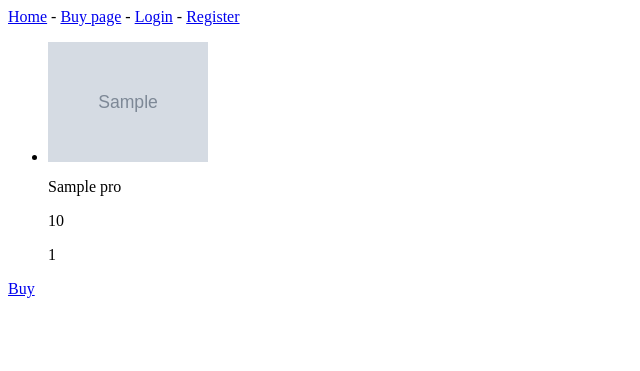
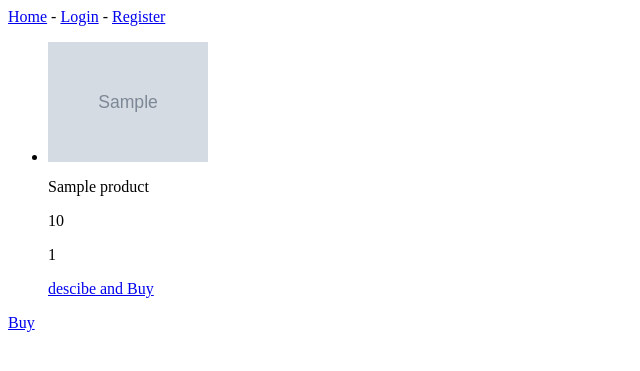
Before and after one commit to amirrezaheshmati/market, a Django app: template shopping/templates/shopping/buy_list.html in a window 1280 px wide. Shown: the top 371 px of the page, without its empty margins (0-640 px from the left). Run offline with Django 3.2, Linux system fonts and the light colour scheme; the template is opened without the code that fills it: most values are stand-ins (such as "Sample title", 1, 10 or a date in 2020); grey boxes marked "Sample" are stand-in pictures.

Commit message:
edit lists

```diff
--- a/shopping/form.py
+++ b/shopping/form.py
@@ -1,9 +1,9 @@
 from  django import forms
-from .models import Comments , Replay , Product
+from .models import Comments , Replay , Order
 
 class AddToBuyPage(forms.ModelForm) :
     class Meta :
-        model = Product
+        model = Order
         fields = ["count"]
         labels = {"count" : "count"}
 
--- a/shopping/templates/shopping/base.html
+++ b/shopping/templates/shopping/base.html
@@ -1,7 +1,7 @@
 <p>
     <a href="{% url 'shopping:index' %}">Home</a> -
+    {% if user.is_authenticated %}
     <a href="{% url 'shopping:buy_page' %}">Buy page</a> -
-    {% if user.is_authenticated %}
     <form action="{% url 'users:logout' %}" method="post">
         {% csrf_token %}
         <button name="submit">Log out</button>
--- a/shopping/templates/shopping/buy_list.html
+++ b/shopping/templates/shopping/buy_list.html
@@ -1,12 +1,13 @@
 {% extends "shopping/base.html" %}
 {% block content %}
 <ul>
-    {% for pro in product %}
+    {% for ord in order %}
     <li>
-        <img src="{{pro.picture.url}}" alt="img" style="width: 10rem;">
-        <p>{{pro.name}}</p>
-        <p>{{pro.price}}</p>
-        <p>{{pro.count}}</p>
+        <img src="{{ord.product.picture.url}}" alt="img" style="width: 10rem;">
+        <p>{{ord.product.name}}</p>
+        <p>{{ord.product.price}}</p>
+        <p>{{ord.count}}</p>
+        <p><a href="{% url 'shopping:product_describe' ord.product.id %}">descibe and Buy</a></p>
     </li>
     {% empty %}
     <p>nothing</p>
--- a/shopping/templates/shopping/index.html
+++ b/shopping/templates/shopping/index.html
@@ -11,7 +11,11 @@
         <p>{{pro.price}}</p>
         <p>{{pro.likes}}</p>
         <p><a href="{% url 'shopping:comments' pro.id %}">comments</a></p>
+        {% if user.is_authenticated %}
         <p><a href="{% url 'shopping:product_describe' pro.id %}">descibe and Buy</a></p>
+        {% else %}
+        <p><a href="{% url 'users:login' %}">descibe and Buy</a></p>
+        {% endif %}
     </li>
     {% empty %}
     <li>nothing</li>
```
Also changed, not shown: shopping/models.py (+7 -2 lines), shopping/views.py (+11 -5 lines).
